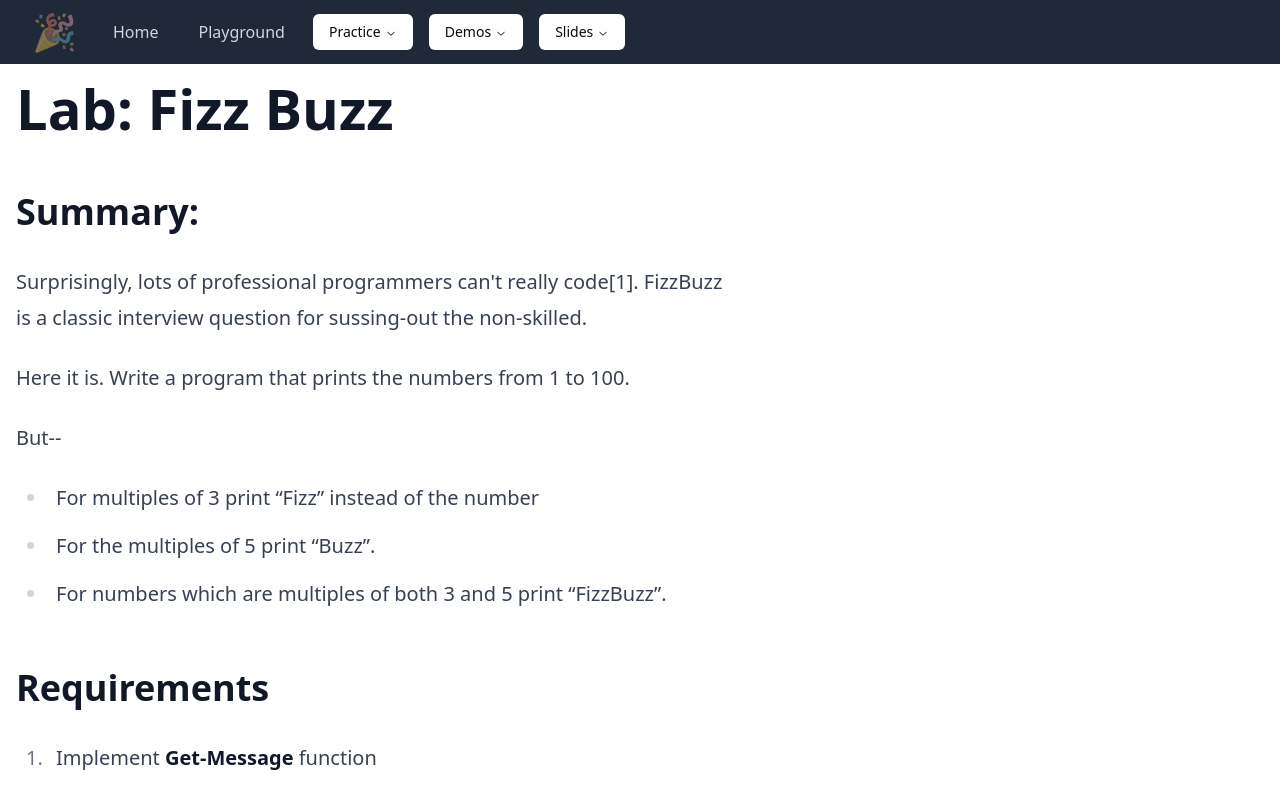
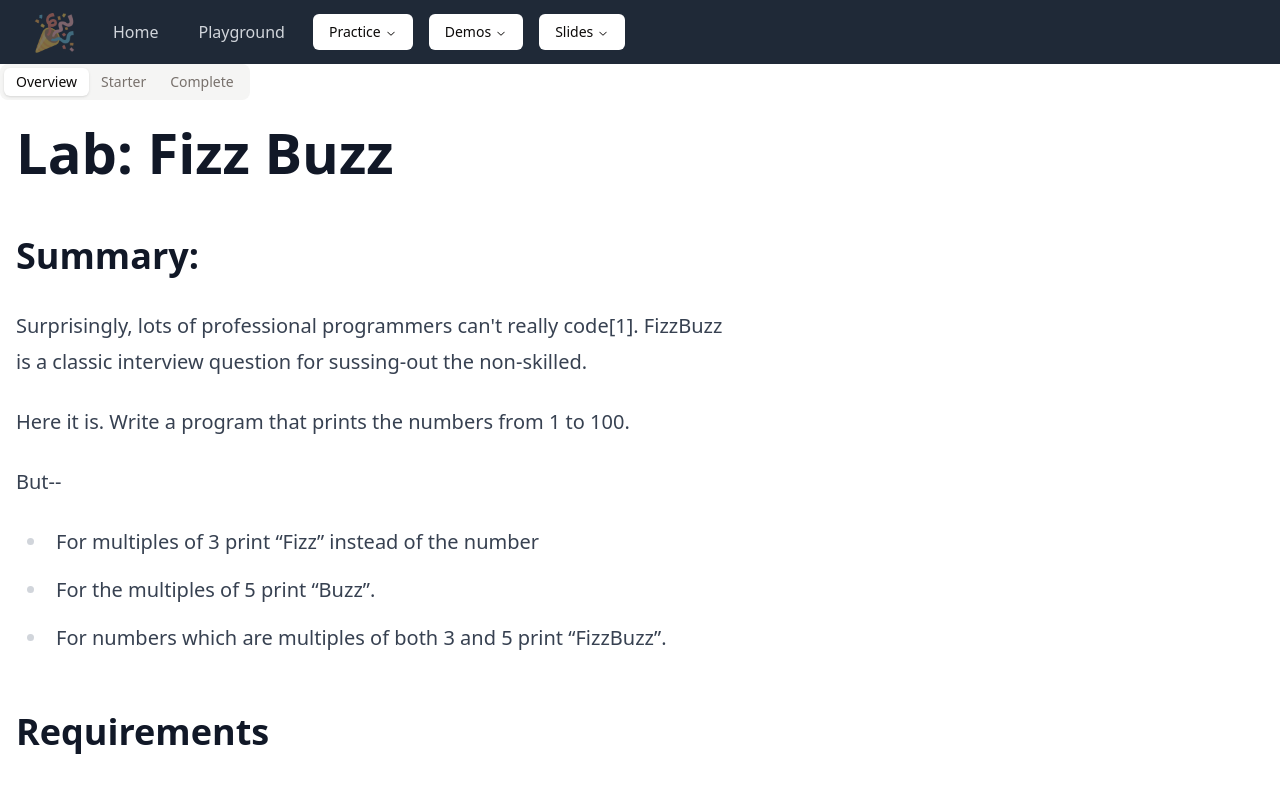
Before and after one commit to bathcat/fiestr, a React (Vite) app: page /practice/fizzbuzz in a window 1280 px wide. Shown: the top 792 px of the page. Built offline with nearby package versions, Linux system fonts and the light colour scheme.

Commit message:
Refactor fizzbuzz lab.

```diff
--- a/src/practice/fizz-buzz/fizz-buzz-practice.tsx
+++ b/src/practice/fizz-buzz/fizz-buzz-practice.tsx
@@ -1,4 +1,25 @@
 import { ReadMe } from '@components/read-me';
+import { FizzBuzz as FizzBuzzStarter } from './starter/fizz-buzz';
+import { FizzBuzz as FizzBuzzComplete } from './complete/fizz-buzz';
+
 import readme from './README.md?raw';
+import { Tabs, TabsContent, TabsList, TabsTrigger } from '@/components/ui/tabs';
 
-export const FizzBuzzPractice = () => <ReadMe markdown={readme} />;
+export const FizzBuzzPractice = () => (
+  <Tabs defaultValue="overview">
+    <TabsList>
+      <TabsTrigger value="overview">Overview</TabsTrigger>
+      <TabsTrigger value="starter">Starter</TabsTrigger>
+      <TabsTrigger value="complete">Complete</TabsTrigger>
+    </TabsList>
+    <TabsContent value="overview">
+      <ReadMe markdown={readme} />
+    </TabsContent>
+    <TabsContent value="starter">
+      <FizzBuzzStarter />
+    </TabsContent>
+    <TabsContent value="complete">
+      <FizzBuzzComplete />
+    </TabsContent>
+  </Tabs>
+);
```
